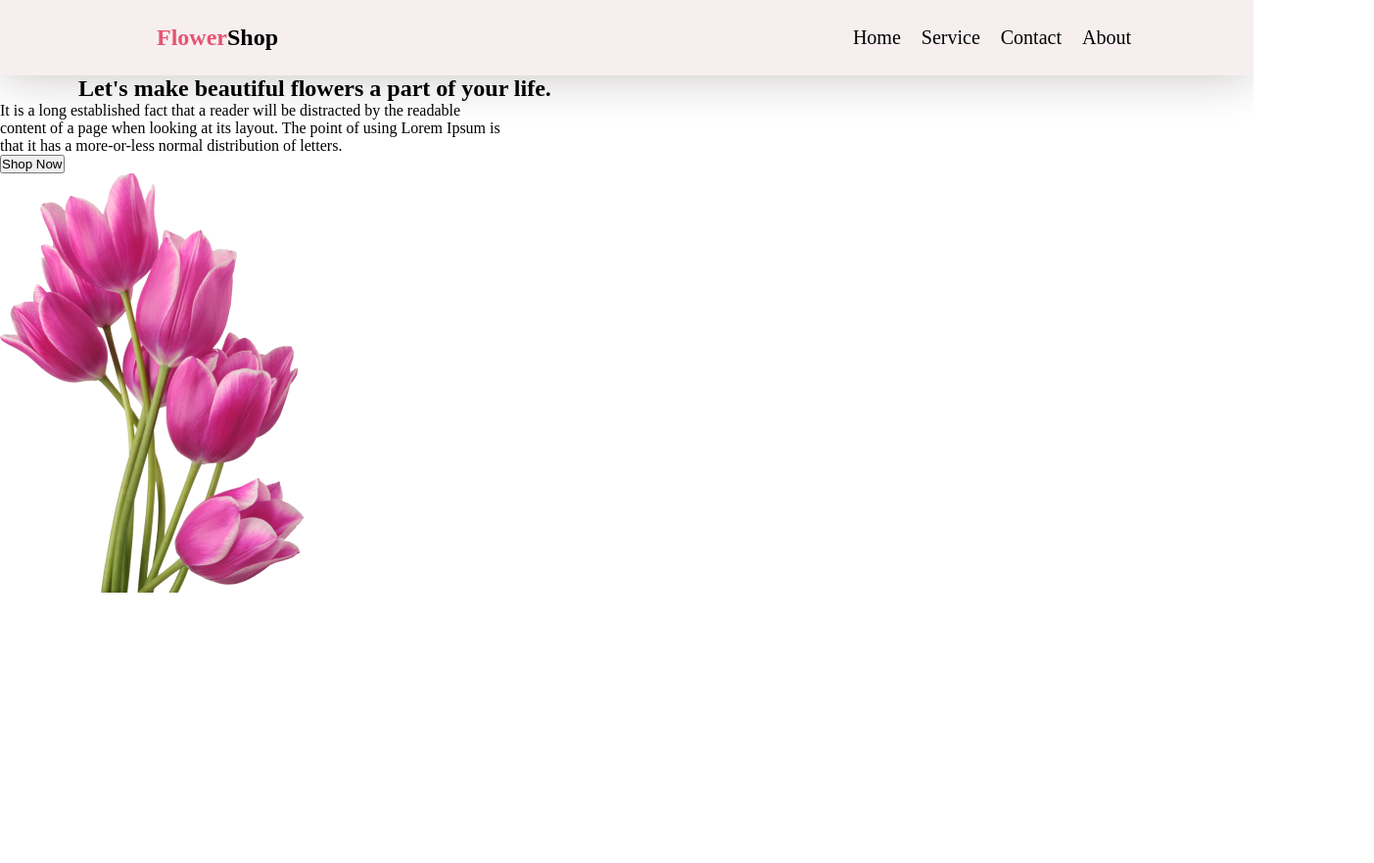
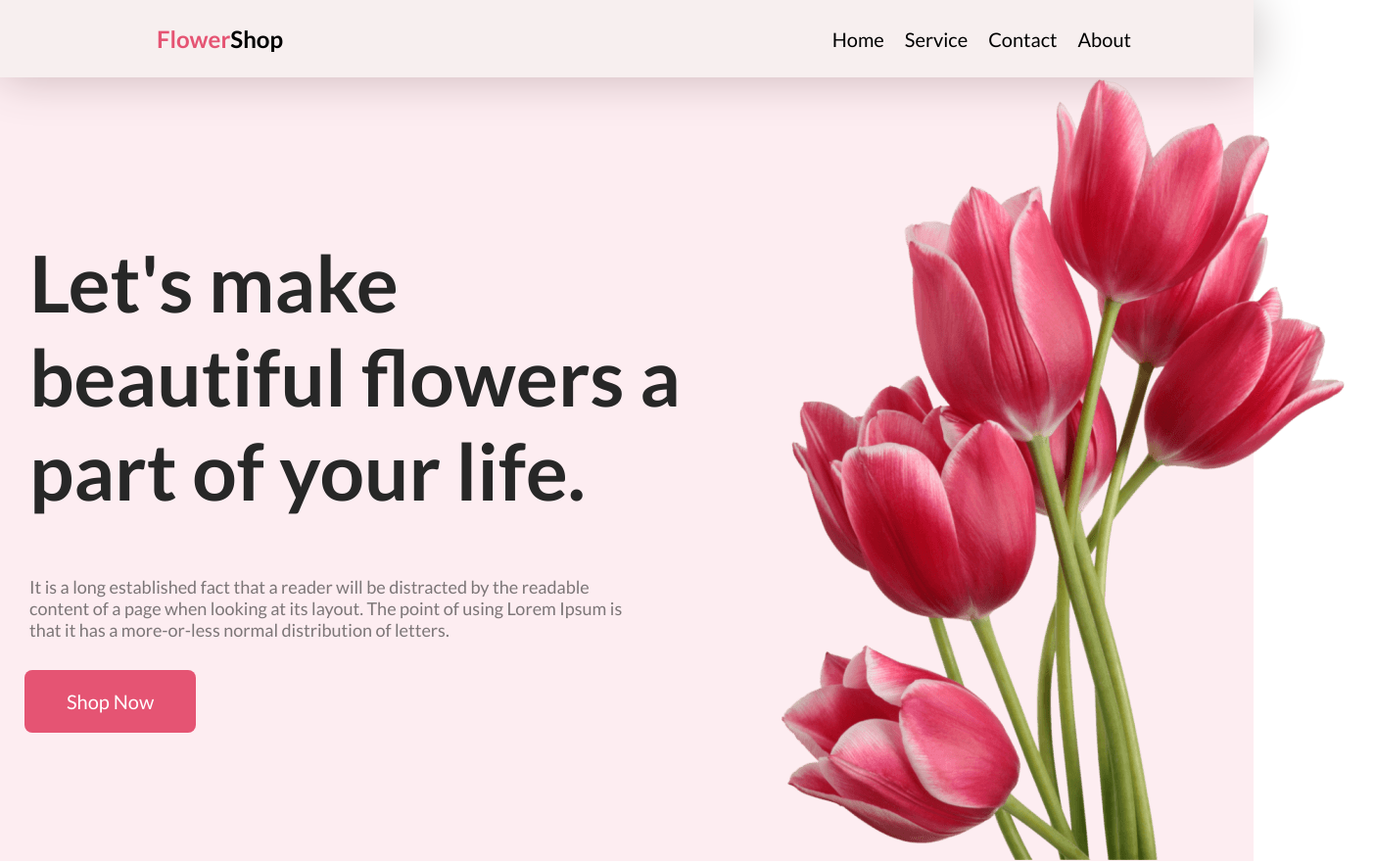
Before and after one commit to IrfanRahat/flowershop-website-assignment, a plain HTML site: page index.html in a window 1280 px wide. Shown: the whole page at 98% size, 1403 px wide, since content can reach past the window. Before the commit the page ends 800 px from the top, so only its background shows below. Drawn offline with Linux system fonts and the light colour scheme.

Commit message:
added banner section

```diff
--- a/index.html
+++ b/index.html
@@ -6,6 +6,9 @@
     <title>Flower Shop</title>
     <link rel="shortcut icon" href="./Flower Asset/Flower 01.png" type="image/x-icon">
     <link rel="stylesheet" href="styles.css">
+    <link rel="preconnect" href="https://fonts.googleapis.com">
+<link rel="preconnect" href="https://fonts.gstatic.com" crossorigin>
+<link href="https://fonts.googleapis.com/css2?family=Lato:wght@300;400;700&display=swap" rel="stylesheet">
 </head>
 <body>
     <header>
@@ -29,12 +32,12 @@
          <section>
          <div class="banner-container">
             <div class="banner-text">
-                <h1>Let's make beautiful flowers a part of your life.</h1>
+                <h1>Let's make <br> beautiful flowers a part of your life.</h1>
                 <p>It is a long established fact that a reader will be distracted by the readable <br> content of a page when looking at its layout. The point of using Lorem Ipsum is <br> that it has a more-or-less normal distribution of letters.</p>
                 <button class="primary-btn">Shop Now</button>
             </div>
             <div class="banner-photo">
-                <img src="./Flower Asset/bannerflower.png" alt="">
+                <img src="./Flower Asset/pngwing 10.png" alt="">
             </div>
          </div>
         </section>
--- a/styles.css
+++ b/styles.css
@@ -1,6 +1,7 @@
 *{
     margin: 0px;
     padding: 0px;
+    font-family: 'Lato', sans-serif;
 }
 .nav-container{
     display: flex;
@@ -36,3 +37,39 @@ li:hover{
 .nav-section ul{
     padding-right: 80px;
 }
+.banner-container{
+    display: flex;
+    justify-content: space-around;
+    height: 100vh;
+    background-color: rgba(229, 84, 115, 0.10);
+    align-items: center;
+    text-align: center;
+}
+.banner-text h1, p{
+    text-align: left;
+    padding: 30px;
+
+}
+.banner-text h1{
+    width: 708px;
+    font-size: 80px;
+    color: #272727;
+}
+.banner-text p{
+    width: 634px;
+    font-size: 18px;
+    font-weight: 400;
+    color: rgba(39, 39, 39, 0.60) ;
+}
+.primary-btn{
+    background-color: #E55473;
+    color: white;
+    padding: 20px 43px;
+    gap: 10px;
+    border: none;
+    border-radius: 8px;
+    font-size: 20px;
+    display: flex;
+    text-align: center;
+    margin-left: 25px;
+}
```
